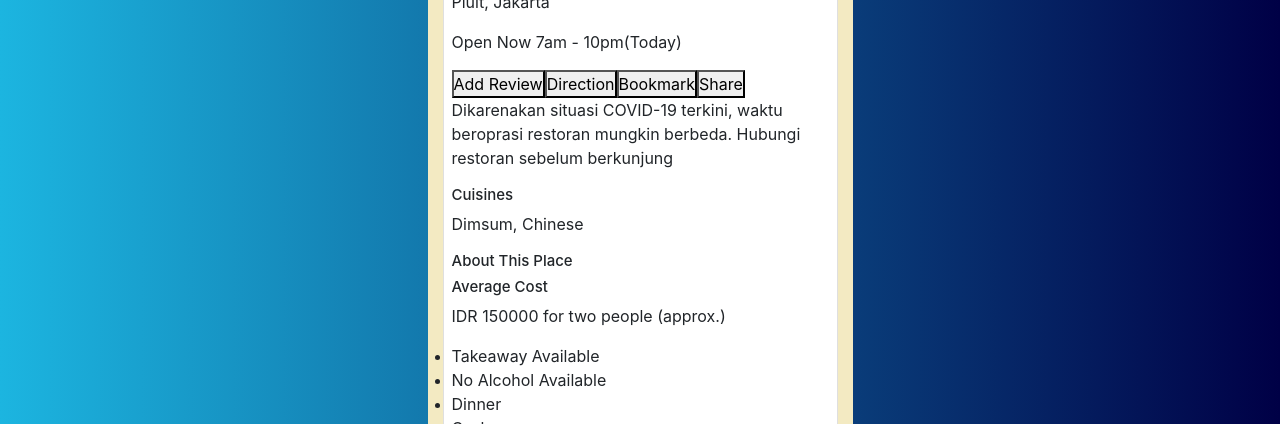
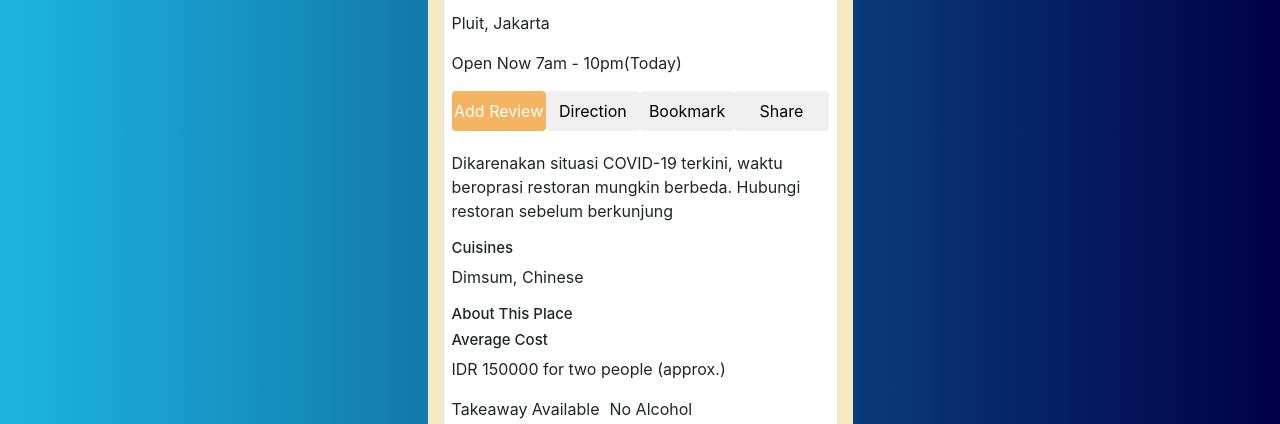
Before and after one commit to nooblesdevp/FoodiesApp, a React (Create React App) app: page /restaurant/profile/1 in a window 1280 px wide. Shown: the part 376-800 px from the top of the page. Built offline with nearby package versions, Linux system fonts and the light colour scheme.

Commit message:
add style restaurant profile

```diff
--- a/src/App.scss
+++ b/src/App.scss
@@ -119,3 +119,33 @@
     }
   }
 }
+
+//restaurant-profile
+.restaurant-profile {
+  img {
+    object-fit: fill;
+    height: 40vh;
+  }
+  .restaurant-profile-highlights {
+    ul {
+      li {
+        display: inline;
+        margin-right: 10px;
+      }
+    }
+  }
+  .restaurant-profile-btn {
+    display: flex;
+    margin-bottom: 20px;
+    button {
+      flex: 1;
+      padding: 8px 0;
+      border-radius: 4px;
+      border: none;
+    }
+    .active {
+      background: var(--clr-primary-2);
+      color: white;
+    }
+  }
+}
```
